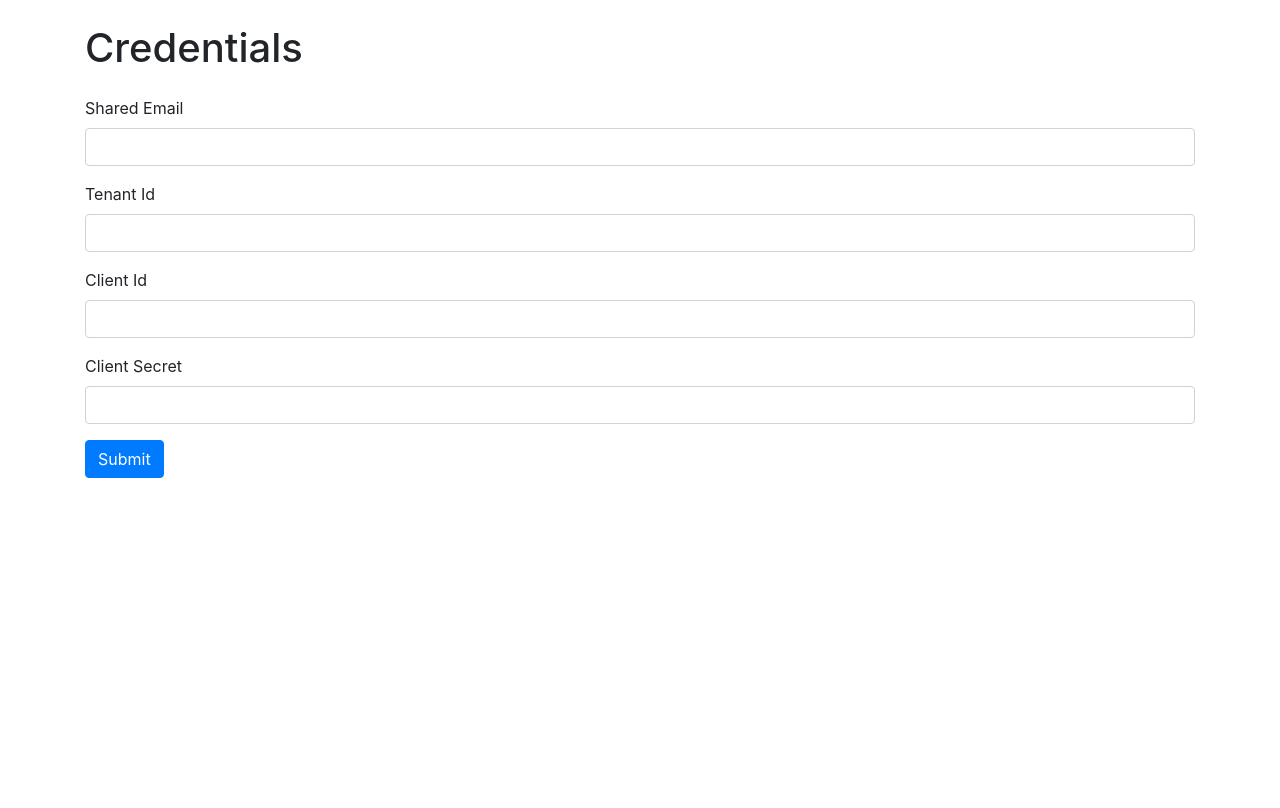
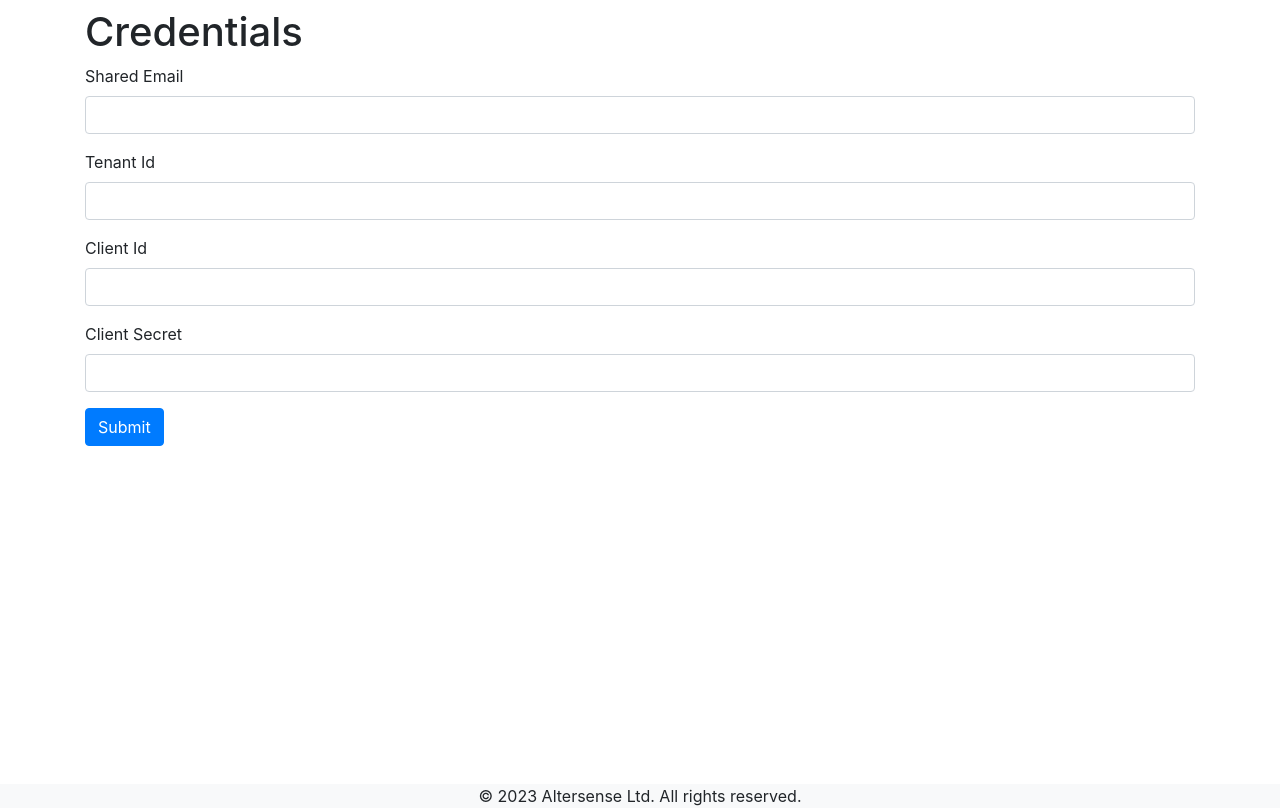
Before and after one commit to SalmanSamiKhan/django-mail-extraction, a Django app: page / in a window 1280 px wide. Before the commit the page ends 478 px from the top, so only its background shows below. Run offline with Django 4.2, Linux system fonts and the light colour scheme; some libraries are stand-ins or nearby versions.

Commit message:
add footer

```diff
--- a/myapp/templates/email_folders.html
+++ b/myapp/templates/email_folders.html
@@ -50,7 +50,10 @@
             {% endfor %}
         </div>
     </div>
-
+    <!-- Footer - Use Bootstrap's sticky footer classes -->
+    <footer class="footer bg-light text-center" style="position: absolute; bottom: 0; width: 100%;">
+        &copy; 2023 Altersense Limited. All rights reserved.
+    </footer>
     <!-- Include Bootstrap JS and jQuery (optional) -->
     <script src="https://code.jquery.com/jquery-3.5.1.slim.min.js"></script>
     <script src="https://cdn.jsdelivr.net/npm/bootstrap@5.2.0/dist/js/bootstrap.bundle.min.js"></script>
--- a/myapp/templates/folder_view.html
+++ b/myapp/templates/folder_view.html
@@ -81,6 +81,7 @@
             {% endfor %}
         </ul>
     </div>
+
 </body>
 
 </html>
--- a/myapp/templates/user_input.html
+++ b/myapp/templates/user_input.html
@@ -117,6 +117,7 @@
 
 <!DOCTYPE html>
 <html>
+
 <head>
     {% load bootstrap5 %}
     {% bootstrap_css %}
@@ -124,9 +125,10 @@
     <!-- Include Bootstrap CSS -->
     <link rel="stylesheet" href="https://stackpath.bootstrapcdn.com/bootstrap/4.5.2/css/bootstrap.min.css">
 </head>
-<body style="position: relative;">
+
+<body style="position: relative; min-height: 100vh;">
     <div class="container">
-        <h1 class="my-4">Credentials</h1>
+        <h1 class="my-2">Credentials</h1>
         <form method="post" action="{% url 'user_input' %}" onsubmit="showSpinner()">
             {% csrf_token %}
             <div class="form-group">
@@ -138,7 +140,7 @@
                 <input type="text" class="form-control" id="tenant_id" name="tenant_id" required>
             </div>
             <div class="form-group">
-                <label for="client_id">Client Id</label>
+                <label for "client_id">Client Id</label>
                 <input type="text" class="form-control" id="client_id" name="client_id" required>
             </div>
             <div class="form-group">
@@ -155,6 +157,12 @@
         </div>
         <div>Extracting Mails</div>
     </div>
+    </div>
+
+    <!-- Footer - Use Bootstrap's sticky footer classes -->
+    <footer class="footer bg-light text-center" style="position: absolute; bottom: 0; width: 100%;">
+        &copy; 2023 Altersense Ltd. All rights reserved.
+    </footer>
 
     <!-- Include Bootstrap JS -->
     <script src="https://code.jquery.com/jquery-3.5.1.slim.min.js"></script>
@@ -168,4 +176,5 @@
         }
     </script>
 </body>
+
 </html>
```
